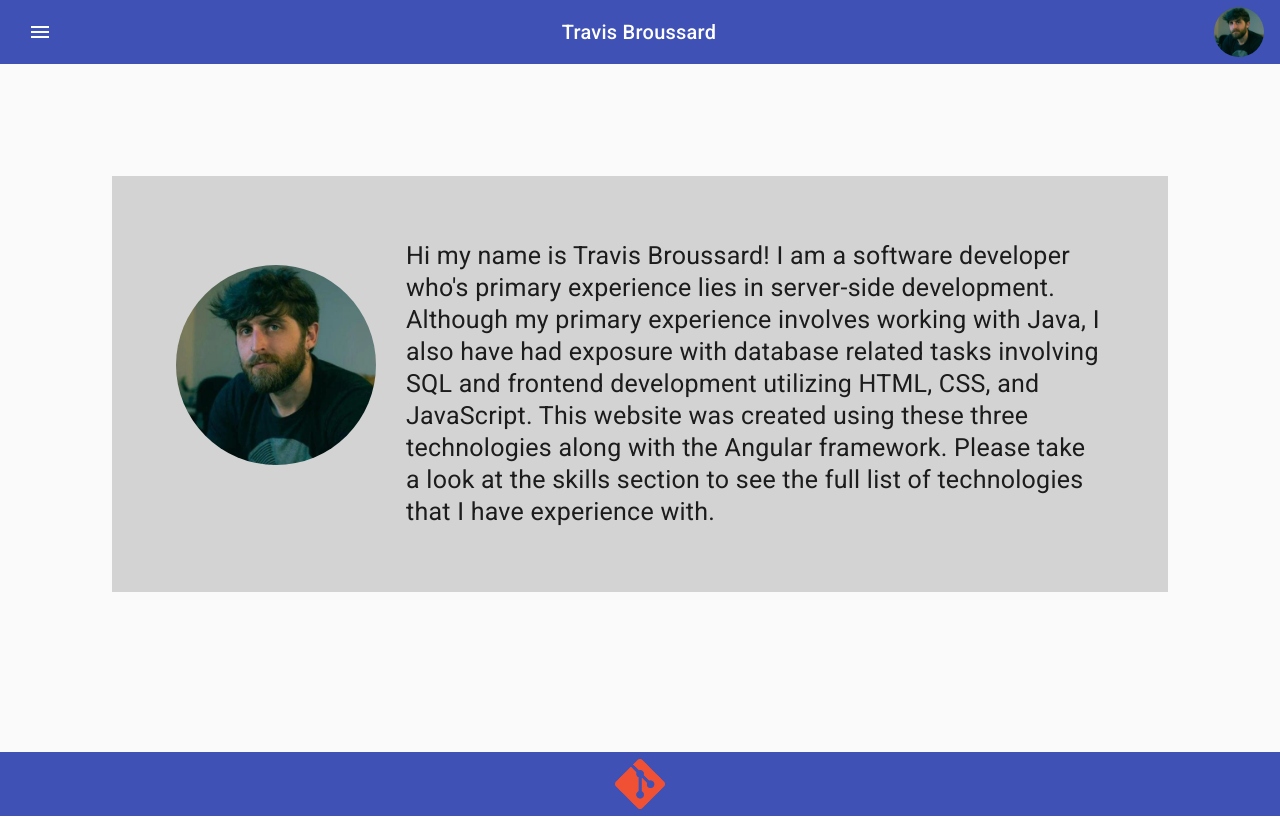
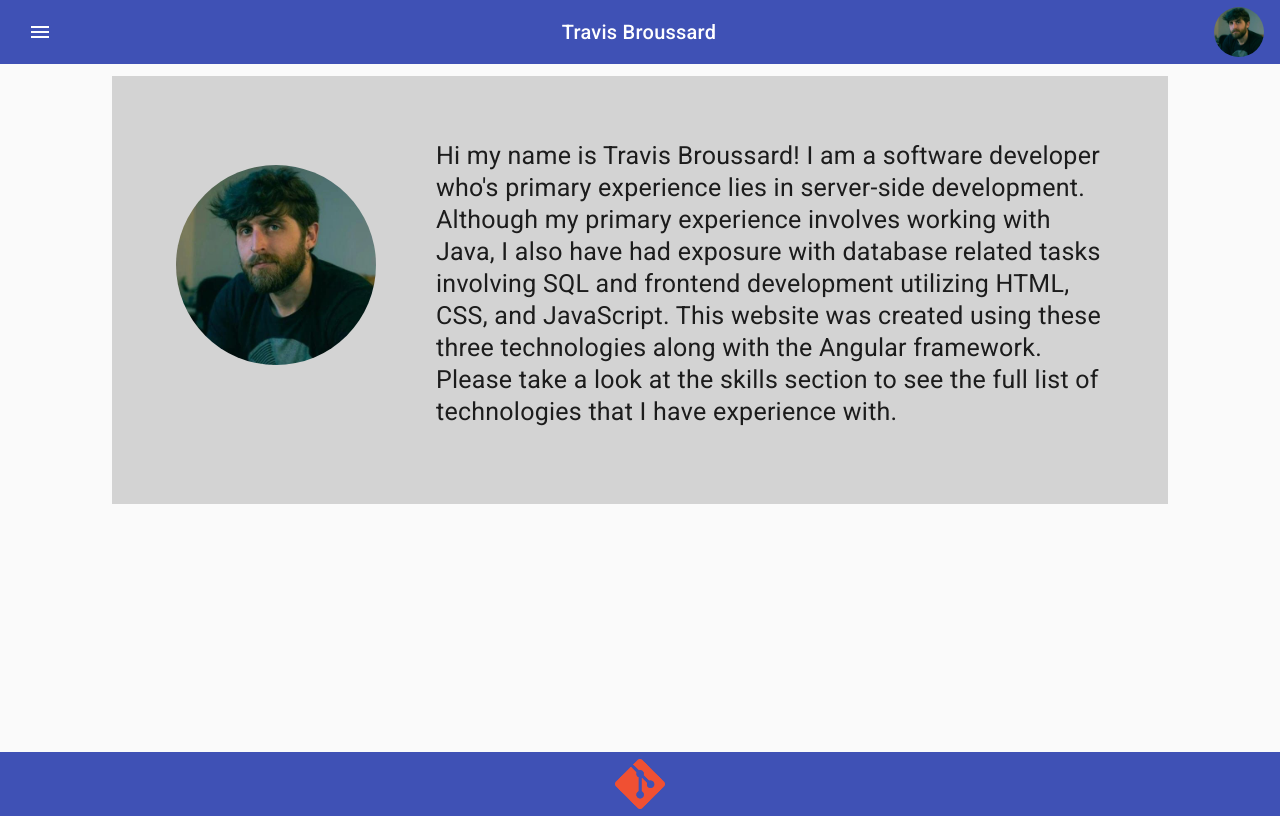
Before and after one commit to travisb1210/travis-resume, an Angular app: page / in a window 1280 px wide. Built offline with nearby package versions, Linux system fonts and the light colour scheme.

Commit message:
fixing about component view for smaller screens

```diff
--- a/src/app/about/about.component.css
+++ b/src/app/about/about.component.css
@@ -22,8 +22,9 @@
     margin-left: 30px;
 }
 
-@media screen and (min-width: 800px) {
-    .about-me-content p{
-        margin: 0 auto;
+@media screen and (min-width: 400px)  {
+
+    .about-me-content {
+        margin-top: 12px;
     }
 }
```
